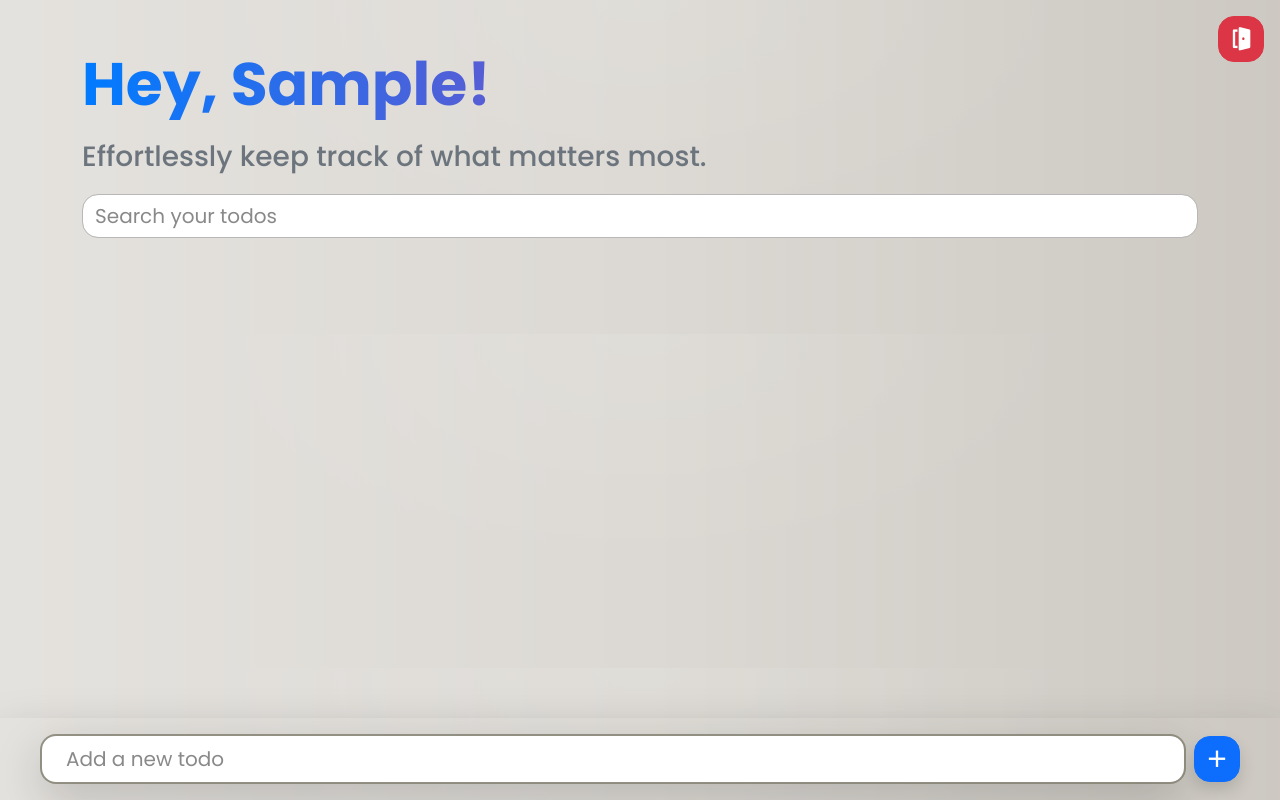
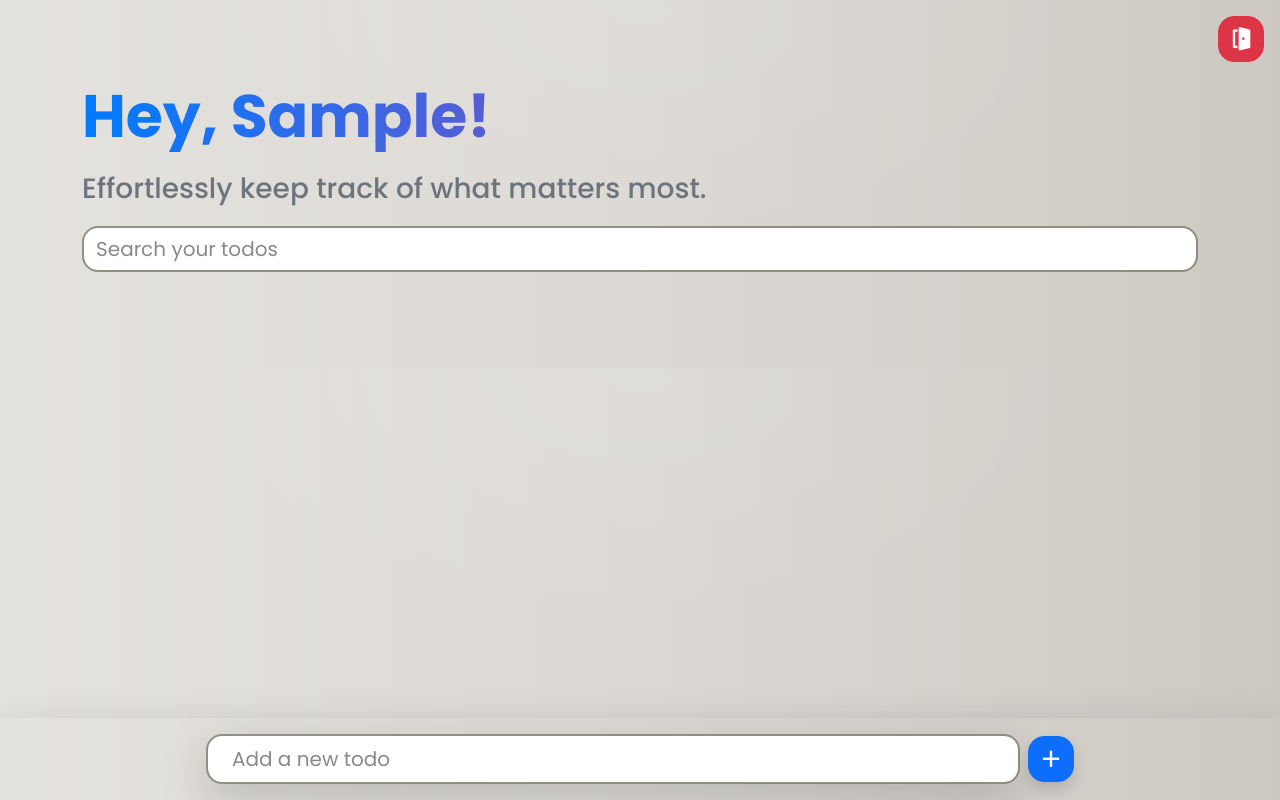
Before and after one commit to RahmanRizvi/todo-app, a React (Vite) app: page / in a window 1280 px wide. Both pictures are taken after typing "Sample" into the empty fields and a click on the button "Get Start". Built offline with nearby package versions, Linux system fonts and the light colour scheme.

Commit message:
update final

```diff
--- a/src/App.css
+++ b/src/App.css
@@ -71,7 +71,7 @@ p {
  }
 
  .border2{
-    border-color: #b9b8b8;
+    border-color: #a8a8a8;
  }
 
  @font-face {
@@ -79,3 +79,17 @@ p {
     src: url('https://unpkg.com/boxicons@2.1.4/fonts/boxicons.woff2') format('woff2');
     font-display: swap;
 }
+
+@media (min-width: 1200px) {
+    .mar {
+        margin-right: 190px;
+    }
+
+    .mar1 {
+        margin-left: 190px;
+    }
+}
+
+.mar3{
+    margin-top: 80px;
+}
--- a/src/App.jsx
+++ b/src/App.jsx
@@ -106,11 +106,11 @@ function App() {
         <i className='bx bxs-door-open' undefined ></i>
       </button>
 
-      <h1 className="text-gradient mt-5 mb-3 fw-bolder">Hey, {username}!</h1>
+      <h1 className="text-gradient mar3 mb-3 fw-bolder">Hey, {username}!</h1>
       <p className="mb-3 fw-medium text-secondary">Effortlessly keep track of what matters most.</p>
       <input
       type='text'
-      className="form-control fs-5 mb-5 rounded-4 border2 bg-white "
+      className="form-control fs-5 mb-5 rounded-4 border-2 border1 bg-white "
       placeholder='Search your todos'
       onChange={(e) => setSearchkey(e.target.value)}/>
 
--- a/src/Components/AddTodo.jsx
+++ b/src/Components/AddTodo.jsx
@@ -23,12 +23,12 @@ const AddTodo = ({addTodo, todos}) => {
         <div className="container-fluid shadow-lg position-fixed bottom-0 start-0 end-0 p-3 d-flex align-items-center justify-content-between">
             <input
                 type="text"
-                className="form-control ms-lg-4 me-2 border1 fs-5 py-2 px-4 rounded-4 border-2 shadow-lg"
+                className="form-control mar1 me-2 border1 fs-5 py-2 px-4 rounded-4 border-2 shadow-lg"
                 placeholder="Add a new todo"
                 onChange={(e) => setText(e.target.value)}
                 value={text}
             />
-            <button className="btn btn-primary rounded-4 d-flex me-lg-4 p-2 align-items-center justify-content-center shadow lg" onClick={handleSubmit}>
+            <button className="btn btn-primary rounded-4 d-flex mar p-2 align-items-center justify-content-center shadow lg" onClick={handleSubmit}>
                 <i className='bx bx-plus fs-3 text-white'></i>
             </button>
         </div>
--- a/src/Components/TodoList.jsx
+++ b/src/Components/TodoList.jsx
@@ -2,7 +2,7 @@ const TodoList = ({ todos, deleteTodo, toggleComplete }) => {
     return (
         <div className="list-group mb-5"> {/* mb-5 to avoid overlap with fixed input */}
             {todos.map(item => (
-                <div key={item.id} className="list-group-item d-flex justify-content-between border2 align-items-center rounded-4 border-2 mb-2 bg-light">
+                <div key={item.id} className="list-group-item d-flex justify-content-between border2 align-items-center shadow-sm rounded-4 border-2 mb-2 bg-light">
                     <div className="d-flex align-items-center gap-2">
                         <input
                             type="checkbox"
```
